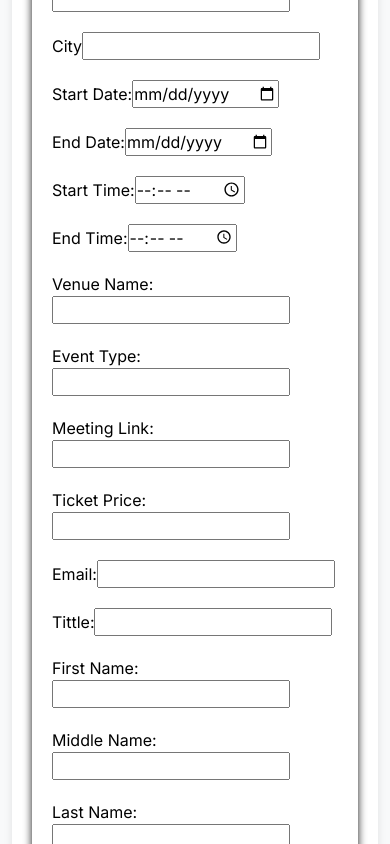
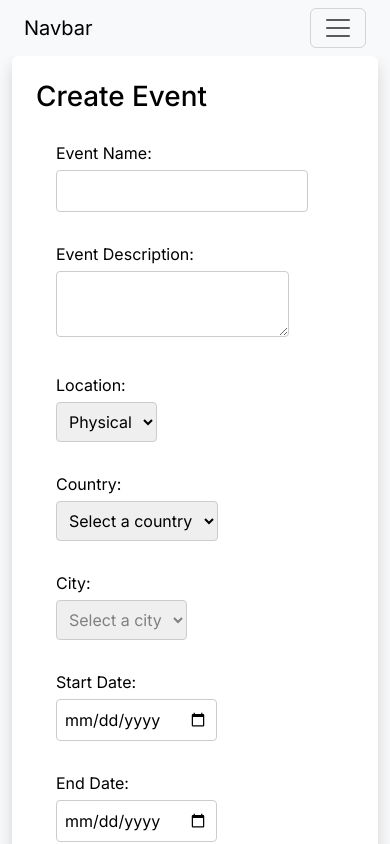
Before and after one commit to mobidev-attachees/techpass, a Next.js app: page /createevent in a window 390 px wide. Built offline with nearby package versions, Linux system fonts and the light colour scheme.

Commit message:
Modified the layout opf the create event foprm and added optional fields

```diff
--- a/src/app/createevent/page.jsx
+++ b/src/app/createevent/page.jsx
@@ -2,42 +2,63 @@
 "use client";
 import React, { useState } from "react";
 import Link from 'next/link';
-import { useRouter } from "next/navigation";
+import { useRouter } from "next/navigation"; // Fix import statement
 import styles from "./page.module.css";
 
 const createevent = () => {
   const [eventName, setEventName] = useState("");
   const [eventDescription, setEventDescription] = useState("");
-  const [location, setLocation] = useState("");
-  const [country, setCountry] = useState("");
-  const [city, setCity] = useState("");
+  const [location, setLocation] = useState('physical');
+  const [country, setCountry] = useState('');
+  const [city, setCity] = useState('');
   const [startDate, setStartDate] = useState("");
   const [endDate, setEndDate] = useState("");
   const [startTime, setStartTime] = useState("");
   const [endTime, setEndTime] = useState("");
-  const [venueName, setVenueName] = useState("");
-  const [eventType, setEventType] = useState("");
-  const [meetingLink, setMeetingLink] = useState("");
+  const [meetingLink, setMeetingLink] = useState('');
   const [email, setEmail] = useState("");
-  const [tittle, setTittle] = useState("");
+  const [tittle, setTittle] = useState(""); // Corrected spelling to "title"
   const [firstName, setFirstName] = useState("");
   const [middleName, setMiddleName] = useState("");
   const [lastName, setLastName] = useState("");
   const [phoneNumber, setPhoneNumber] = useState("");
+  const [ticketPrice, setTicketPrice] = useState("");
   const [websiteLink, setWebsiteLink] = useState("");
   const [facebookLink, setFacebookLink] = useState("");
-  const [ticketPrice, setTickectPrice] = useState("");
   const [instagramLink, setInstagramLink] = useState("");
   const [twitterLink, setTwitterLink] = useState("");
   const [error, setError] = useState("");
   const router = useRouter();
 
+  const countries = ['USA', 'Canada', 'UK'];
+  const citiesByCountry = {
+    'USA': ['New York', 'Los Angeles', 'Chicago'],
+    'Canada': ['Toronto', 'Vancouver', 'Montreal'],
+    'UK': ['London', 'Manchester', 'Birmingham']
+  };
+
+  const handleCountryChange = (e) => {
+    const selectedCountry = e.target.value;
+    setCountry(selectedCountry);
+    // Reset city when country changes
+    setCity('');
+  };
+
+  const handleCityChange = (e) => {
+    setCity(e.target.value);
+  };
 
   const handleCreateEvent = async (e) => {
     e.preventDefault();
-    setError("");  // Reset error message
+    setError(""); // Reset error message
 
-    if (!eventName || !eventDescription || !tittle || !location || !country || !city || !startTime || !endTime || !startDate || !endDate || !venueName || !meetingLink || !email || !ticketPrice ||!eventType ||!firstName ||!middleName ||!lastName ||!phoneNumber ||!websiteLink ||!facebookLink ||!instagramLink ||!twitterLink) {
+    // Check if any required field is empty
+    const requiredFields = [
+      eventName, eventDescription, tittle, location, country, city, startTime, endTime,
+      startDate, endDate, email, firstName, lastName, phoneNumber
+    ];
+
+    if (requiredFields.some(field => !field)) {
       setError("All fields are required");
       return;
     }
@@ -48,7 +69,11 @@ const createevent = () => {
         headers: {
           "Content-Type": "application/json",
         },
-        body: JSON.stringify({ eventName, eventDescription, tittle, location, country,city, startTime,endTime,startDate, endDate, venueName, meetingLink, email, ticketPrice, eventType, firstName, middleName, lastName, phoneNumber, websiteLink, facebookLink, instagramLink, twitterLink }),
+        body: JSON.stringify({
+          eventName, eventDescription, tittle, location, country, city, startTime, endTime,
+          startDate, endDate, meetingLink, email, ticketPrice, firstName,
+          middleName, lastName, phoneNumber
+        }),
       });
 
       if (response.ok) {
@@ -65,57 +90,63 @@ const createevent = () => {
 
   return (
     <div className="container">
-      <nav className={styles.navbar}>
-        <div className={styles.container}>
-          <Link href="/">
-            <p className={styles.brand}>Techpass</p>
-          </Link>
-          <button
-            className={`${styles.toggleBtn} ${styles["toggleBtn-lg"]}`}
-            aria-controls="responsive-navbar-nav"
-          >
-            <span className={styles.srOnly}>Toggle navigation</span>
-            <span className={styles.iconBar}></span>
-            <span className={styles.iconBar}></span>
-            <span className={styles.iconBar}></span>
+      <nav class="navbar navbar-expand-lg navbar-light bg-light">
+        <div class="container-fluid">
+          <a class="navbar-brand" href="#">Navbar</a>
+          <button class="navbar-toggler" type="button" data-bs-toggle="collapse" data-bs-target="#navbarSupportedContent" aria-controls="navbarSupportedContent" aria-expanded="false" aria-label="Toggle navigation">
+            <span class="navbar-toggler-icon"></span>
           </button>
-          <div className={styles.collapse}>
-            <ul className={`${styles.nav} ${styles["me-auto"]}`}>
-              <li className={styles.navItem}>
-                <Link href="/">
-                  <p className={styles.navLink}>Home</p>
-                </Link>
+          <div class="collapse navbar-collapse" id="navbarSupportedContent">
+            <ul class="navbar-nav me-auto mb-2 mb-lg-0">
+              <li class="nav-item">
+                <a class="nav-link active" aria-current="page" href="#">Home</a>
+              </li>
+              <li class="nav-item">
+                <a class="nav-link" href="#">Link</a>
+              </li>
+              <li class="nav-item dropdown">
+                <a class="nav-link dropdown-toggle" href="#" id="navbarDropdown" role="button" data-bs-toggle="dropdown" aria-expanded="false">
+                  Dropdown
+                </a>
+                <ul class="dropdown-menu" aria-labelledby="navbarDropdown">
+                  <li><a class="dropdown-item" href="#">Action</a></li>
+                  <li><a class="dropdown-item" href="#">Another action</a></li>
+                  <li><hr class="dropdown-divider"/></li>
+                  <li><a class="dropdown-item" href="#">Something else here</a></li>
+                </ul>
+              </li>
+              <li class="nav-item">
+                <a class="nav-link disabled" href="#" tabindex="-1" aria-disabled="true">Disabled</a>
               </li>
             </ul>
-            <ul className={styles.nav}>
-              <li className={styles.navItem}>
-                <Link href="/login">
-                  <p className={styles.navLink}>Login</p>
-                </Link>
-              </li>
-            </ul>
+            <form class="d-flex">
+              <input class="form-control me-2" type="search" placeholder="Search" aria-label="Search"/>
+              <button class="btn btn-outline-success" type="submit">Search</button>
+            </form>
           </div>
         </div>
       </nav>
-      <main style={{ display: 'flex', justifyContent: 'center', alignItems: 'center', height: '100vh' }}>
-        <div className="main-container form" style={{ maxWidth: '1400px', padding: '20px', backgroundColor: '#fff', borderRadius: '8px'}}>
-        <div className="form-wrapper" style={{ display: 'flex', flexDirection: 'column', alignItems: 'center', boxShadow: '0 4px 8px rgba(0, 0, 0, 0.9)' }}>
-            <h1 className={styles.heading}>Register</h1>
+      <main className="d-flex justify-content-center align-items-center" style={{ minHeight: '100vh' }}>
+      <div className="container">
+
+        <div className="row justify-content-center">
+          <div className="col-lg-10 bg-white p-4 rounded shadow">
+            <h1 className={styles.heading}>Create Event</h1>
             {error && <p className={styles.error}>{error}</p>}
-            <form onSubmit={handleCreateEvent} className={styles.form} style={{ width: 'auto' }}>
+            <form onSubmit={handleCreateEvent} className={styles.form}>
               <div className={styles.formGroup} style={{ marginBottom: '20px' }}>
-                <label htmlFor="eventName" className={styles.label}>EventName:</label>
+                <label htmlFor="eventName" className={styles.label}>Event Name:</label>
                 <input
                   type="text"
-                  name="EventName"
+                  name="eventName"
                   value={eventName}
                   onChange={(e) => setEventName(e.target.value)}
                   className={styles.input}
                 />
               </div>
-              <div className={styles.formGroup} style={{ marginBottom: '20px' }}>
-                <label htmlFor="eventDescription" className={styles.label}>EVentDescription:</label>
-                <input
+              <div className={styles.formGroup} style={{ marginBottom: '20px', width:'80%' }}>
+                <label htmlFor="eventDescription" className={styles.label}>Event Description:</label>
+                <textarea
                   type="text"
                   name="eventDescription"
                   value={eventDescription}
@@ -123,57 +154,88 @@ const createevent = () => {
                   className={styles.input}
                 />
               </div>
-              <div className={styles.formGroup} style={{ marginBottom: '20px' }}>
-                <label htmlFor="location" className={styles.label}>location:</label>
-                <input
-                  type="text"
+              <div className="row">
+                <div className={`col-md-${location === 'virtual' ? 6 : 4} ${styles.formGroup}`} style={{ marginBottom: '20px' }}>
+                  <label htmlFor="location" className={styles.label}>Location:</label>
+                  <select
                     name="location"
                     value={location}
                     onChange={(e) => setLocation(e.target.value)}
                     className={styles.input}
-                />
+                  >
+                    <option value="virtual">Virtual</option>
+                    <option value="physical">Physical</option>
+                  </select>
                 </div>
-              <div className={styles.formGroup} style={{ marginBottom: '20px' }}>
-                <label htmlFor="country" className={styles.label}>Country:</label>
+
+                {location === 'virtual' ? (
+                  <div className={`col-md-6 ${styles.formGroup}`} style={{ marginBottom: '20px' }}>
+                    <label htmlFor="meetingLink" className={styles.label}>Meeting Link:</label>
                     <input
                       type="text"
-                  name="country"
-                  value={country}
-                  onChange={(e) => setCountry(e.target.value)}
+                      name="meetingLink"
+                      value={meetingLink}
+                      onChange={(e) => setMeetingLink(e.target.value)}
                       className={styles.input}
                     />
                   </div>
-              <div className={styles.formGroup} style={{ marginBottom: '20px' }}>
-                <label htmlFor="city" className={styles.label}>City</label>
-                <input
-                  type="text"
+                ) : (
+                  <>
+                    <div className={`col-md-4 ${styles.formGroup}`} style={{ marginBottom: '20px' }}>
+                      <label htmlFor="country" className={styles.label}>Country:</label>
+                      <select
+                        name="country"
+                        value={country}
+                        onChange={handleCountryChange}
+                        className={styles.input}
+                      >
+                        <option value="">Select a country</option>
+                        {countries.map((country, index) => (
+                          <option key={index} value={country}>{country}</option>
+                        ))}
+                      </select>
+                    </div>
+                    <div className={`col-md-4 ${styles.formGroup}`} style={{ marginBottom: '20px' }}>
+                      <label htmlFor="city" className={styles.label}>City:</label>
+                      <select
                         name="city"
                         value={city}
-                  onChange={(e) => setCity(e.target.value)}
+                        onChange={handleCityChange}
                         className={styles.input}
-                />
+                        disabled={!country} // Disable city dropdown until country is selected
+                      >
+                        <option value="">Select a city</option>
+                        {country && citiesByCountry[country].map((city, index) => (
+                          <option key={index} value={city}>{city}</option>
+                        ))}
+                      </select>
                     </div>
-              <div className={styles.formGroup} style={{ marginBottom: '20px' }}>
+                  </>
+                )}
+              </div>
+
+              <div className="row">
+                <div className={`${styles.formGroup} col-md-3`} style={{ marginBottom: '20px' }}>
                   <label htmlFor="startDate" className={styles.label}>Start Date:</label>
                   <input
-                  type="Date"
+                    type="date"
                     name="startDate"
                     value={startDate}
                     onChange={(e) => setStartDate(e.target.value)}
                     className={styles.input}
                   />
                 </div>
-              <div className={styles.formGroup} style={{ marginBottom: '20px' }}>
+                <div className={`${styles.formGroup} col-md-3`} style={{ marginBottom: '20px' }}>
                   <label htmlFor="endDate" className={styles.label}>End Date:</label>
                   <input
-                  type="Date"
+                    type="date"
                     name="endDate"
                     value={endDate}
                     onChange={(e) => setEndDate(e.target.value)}
                     className={styles.input}
                   />
                 </div>
-              <div className={styles.formGroup} style={{ marginBottom: '20px' }}>
+                <div className={`${styles.formGroup} col-md-3`} style={{ marginBottom: '20px' }}>
                   <label htmlFor="startTime" className={styles.label}>Start Time:</label>
                   <input
                     type="time"
@@ -183,7 +245,7 @@ const createevent = () => {
                     className={styles.input}
                   />
                 </div>
-              <div className={styles.formGroup} style={{ marginBottom: '20px' }}>
+                <div className={`${styles.formGroup} col-md-3`} style={{ marginBottom: '20px' }}>
                   <label htmlFor="endTime" className={styles.label}>End Time:</label>
                   <input
                     type="time"
@@ -193,35 +255,6 @@ const createevent = () => {
                     className={styles.input}
                   />
                 </div>
-              <div className={styles.formGroup} style={{ marginBottom: '20px' }}>
-                <label htmlFor="venueName" className={styles.label}>Venue Name:</label>
-                <input
-                  type="text"
-                  name="venueName"
-                  value={venueName}
-                  onChange={(e) => setVenueName(e.target.value)}
-                  className={styles.input}
-                />
-              </div>
-              <div className={styles.formGroup} style={{ marginBottom: '20px' }}>
-                <label htmlFor="eventType" className={styles.label}>Event Type:</label>
-                <input
-                  type="text"
-                  name="eventType"
-                  value={eventType}
-                  onChange={(e) => setEventType(e.target.value)}
-                  className={styles.input}
-                />
-              </div>
-              <div className={styles.formGroup} style={{ marginBottom: '20px' }}>
-                <label htmlFor="meetingLink" className={styles.label}>Meeting Link:</label>
-                <input
-                  type="text"
-                  name="meetingLink"
-                  value={meetingLink}
-                  onChange={(e) => setMeetingLink(e.target.value)}
-                  className={styles.input}
-                />
               </div>
               <div className={styles.formGroup} style={{ marginBottom: '20px' }}>
                 <label htmlFor="ticketPrice" className={styles.label}>Ticket Price:</label>
@@ -229,20 +262,11 @@ const createevent = () => {
                   type="text"
                   name="ticketPrice"
                   value={ticketPrice}
-                  onChange={(e) => setTickectPrice(e.target.value)}
+                  onChange={(e) => setTicketPrice(e.target.value)}
                   className={styles.input}
                 />
               </div>
-              <div className={styles.formGroup} style={{ marginBottom: '20px' }}>
-                <label htmlFor="email" className={styles.label}>Email:</label>
-                <input
-                  type="email"
-                  name="email"
-                  value={email}
-                  onChange={(e) => setEmail(e.target.value)}
-                  className={styles.input}
-                />
-              </div>
+              <h2>Organizers Details</h2>
               <div className={styles.formGroup} style={{ marginBottom: '20px' }}>
                 <label htmlFor="tittle" className={styles.label}>Tittle:</label>
                 <input
@@ -288,16 +312,26 @@ const createevent = () => {
                 <input
                   type="text"
                   name="phoneNumber"
-                  value={websiteLink}
+                  value={phoneNumber}
                   onChange={(e) => setPhoneNumber(e.target.value)}
                   className={styles.input}
                 />
+                <div className={styles.formGroup} style={{ marginBottom: '20px' }}>
+                <label htmlFor="email" className={styles.label}>Email address:</label>
+                <input
+                  type="email"
+                  name="email"
+                  value={email}
+                  onChange={(e) => setEmail(e.target.value)}
+                  className={styles.input}
+                />
+              </div>
               </div>
               <div className={styles.formGroup} style={{ marginBottom: '20px' }}>
-                <label htmlFor="WebsiteLink" className={styles.label}>Website Link:</label>
+                <label htmlFor="websiteLink" className={styles.label}>Website Link:</label>
                 <input
                   type="text"
-                  name="websiteLinK"
+                  name="websiteLink"
                   value={websiteLink}
                   onChange={(e) => setWebsiteLink(e.target.value)}
                   className={styles.input}
@@ -334,10 +368,12 @@ const createevent = () => {
                 />
               </div>
               <button type="submit" className={`${styles.button} btn btn-primary`} style={{ width: 'auto' }}>
-                Publish event
+                Publish Event
               </button>
             </form>
+
             <p>Already have an account? <Link href="/login">Login</Link></p>
+          </div>
         </div>
         </div>
       </main>
--- a/src/app/createevent/page.module.css
+++ b/src/app/createevent/page.module.css
@@ -1,126 +1,64 @@
-/* page.module.css */
+/* External CSS */
+.label {
+  display: block;
+  margin-bottom: 5px;
+}
 
-/* Move these styles to a global CSS file or remove them if not necessary */
-/*
-html, body {
-  height: 100%;
-  margin: 0;
-  padding: 0;
+.input {
+  width: auto;
+  max-width: auto;
+  padding: 8px;
+  margin-bottom: 10px;
+  border: 1px solid #ccc;
+  border-radius: 4px;
+  box-sizing: border-box;
+  height: auto; /* Ensures input fields expand vertically */
 }
-*/
-.main{
-  background-color: #f4f8f6;
-}
-.body {
-  display: flex;
-  justify-content: center;
-  align-items: center;
-  min-height: 100vh; /* Ensure it takes up the full height of the viewport */
-  background-color: #616362; /* Optional: background color for better visibility */
+
+.formGroup {
+  margin-bottom: 20px;
 }
 
 .main-container {
+  width: 100%;
+   max-width: 1400px;
+  display: flex;
+    justify-content: center;
+    align-items: center;
+    margin: 20px;
+    background-color: whitesmoke;
+}
+
+.form {
+  width: 100%; /* Adjust the width of the form to fill the container */
+  max-width: 100%; /* Set maximum width to prevent overflow */
+  padding: 20px;
+  background-color: #fff;
+  border-radius: 8px;
+  box-sizing: border-box; /* Include padding and border in the width calculation */
+}
+
+.form-wrapper {
+  width: 100%;
+  max-width: calc(1200px * 0.75);
+  padding: 20px;
+  background-color: white;
+  border-radius: 8px;
+  box-shadow: 0 4px 8px rgba(0, 0, 0, 0.9);
+  margin-right: 20px;
+}
+
+.main-wrapper {
   display: flex;
   flex-direction: column;
   align-items: center;
-  width: 100%;
-  max-width: 1200px;
+  justify-content: center;
+  min-height: 100vh;
+  width: calc(1200px * 0.75);;
 }
 
-.form-wrapper {
-  width: auto;
-  max-width: 600px;
-  padding: 20px;
-  background-color: #fff;
-  border-radius: 8px;
-  box-shadow: 0 4px 8px rgba(0, 0, 0, 0.1);
-  margin-bottom: 20px;
+.input:focus {
+  border: 2px solid #007bff; /* Change border color on focus */
+  box-shadow: 0 0 5px #007bff; /* Add blue glow effect */
+  outline: none; /* Remove default focus outline */
 }
-
-.form-group {
-  margin-bottom: 20px;
-}
-
-.btn {
-  width: auto; /* Adjust width as needed */
-}
-/* page.module.css */
-
-.navbar {
-  background-color: #faf5f5; /* Example background color */
-  color: #030303;
-}
-
-.container {
-  display: flex;
-  align-items: center;
-  justify-content: space-between;
-  padding: 1rem;
-}
-
-.brand {
-  color: #0c0c0c; /* Example text color */
-  font-size: 1.5rem;
-  text-decoration: none;
-}
-
-.toggleBtn {
-  background-color: transparent;
-  border: none;
-  cursor: pointer;
-  padding: 0.25rem 0.5rem;
-}
-
-.toggleBtn-lg {
-  display: none; /* Example: hide on larger screens */
-}
-
-.srOnly {
-  position: absolute;
-  width: 1px;
-  height: 1px;
-  padding: 0;
-  margin: -1px;
-  overflow: hidden;
-  clip: rect(0, 0, 0, 0);
-  white-space: nowrap;
-  border: 0;
-}
-
-.iconBar {
-  background-color: #fff; /* Example icon color */
-  display: block;
-  width: 1.5rem;
-  height: 0.2rem;
-  margin: 0.25rem auto;
-}
-
-.collapse {
-  display: flex;
-  flex-grow: 1;
-  justify-content: flex-end;
-}
-
-.nav {
-  display: flex;
-  list-style: none;
-  margin: 0;
-  padding: 0;
-}
-
-.navItem {
-  margin-left: 1rem; /* Example spacing between nav items */
-}
-
-.navLink {
-  color: #0c0c0c; /* Example text color */
-  text-decoration: none;
-}
-
-/* Additional styles for the image within the navbar */
-.navImage {
-  max-width: 50px; /* Ensure the image doesn't exceed the width of its container */
-  max-height: 50px; /* Ensure the image doesn't exceed the height of its container */
-  margin-right: 0.5rem; /* Example margin between image and text */
-  border-radius: 100%;
-}
--- a/src/pages/api/createEvent.js
+++ b/src/pages/api/createEvent.js
@@ -1,6 +1,5 @@
-//pages\api\createEvent.js
+// pages/api/createEvent.js
 import { PrismaClient } from '@prisma/client';
-
 
 const prisma = new PrismaClient();
 
@@ -9,47 +8,34 @@ export default async function handler(req, res) {
     return res.status(405).json({ message: 'Method Not Allowed' });
   }
 
-  const { eventName, eventDescription, tittle, location, country,city, startTime,endTime,startDate, endDate, venueName, meetingLink, email, ticketPrice, eventType, firstName, middleName, lastName, phoneNumber, websiteLink, facebookLink, instagramLink, twitterLink } = req.body;
+  const {
+    eventName, eventDescription, tittle, location, country, city, startTime, endTime,
+    startDate, endDate, meetingLink, email, ticketPrice, firstName,
+    middleName, lastName, phoneNumber, websiteLink, facebookLink, instagramLink, twitterLink
+  } = req.body;
 
   // Basic input validation
-  if (!eventName || !eventDescription || !tittle || !location || !country || !city || !startTime || !endTime || !startDate || !endDate || !venueName || !meetingLink || !email || !ticketPrice ||!eventType ||!firstName ||!middleName ||!lastName ||!phoneNumber ||!websiteLink ||!facebookLink ||!instagramLink ||!twitterLink)
-    {
+  const requiredFields = [
+    eventName, eventDescription, tittle, location, country, city, startTime, endTime,
+    startDate, endDate, meetingLink, email, ticketPrice, firstName,
+    lastName, phoneNumber
+  ];
+
+  if (requiredFields.some(field => !field)) {
     return res.status(400).json({ message: 'All fields are required' });
   }
 
   try {
-
-    // Create the user
+    // Create the event
     const newEvent = await prisma.storeEvent.create({
       data: {
-        eventName,
-          eventDescription,
-          tittle,
-          location,
-          country,
-          city,
-          startTime,
-          endTime,
-          startDate,
-          endDate,
-          venueName,
-          eventType,
-          email,
-          meetingLink,
-          ticketPrice,
-          firstName,
-          middleName,
-          lastName,
-          phoneNumber,
-          websiteLink,
-          facebookLink,
-          instagramLink,
-          twitterLink,
-
+        eventName, eventDescription, tittle, location, country, city, startTime, endTime,
+        startDate, endDate, meetingLink, email, ticketPrice, firstName,
+        middleName, lastName, phoneNumber, websiteLink, facebookLink, instagramLink, twitterLink,
       },
     });
 
-    return res.status(201).json({ message: 'event creation successful' });
+    return res.status(201).json({ message: 'Event creation successful', data: newEvent });
   } catch (error) {
     console.error('Event creation error:', error);
     return res.status(500).json({ message: 'An error occurred during event creation', error: error.message });
```
Also changed, not shown: 2 other files (tests, documents, lock files or other folders). Lines whose indentation alone changed are shown as unchanged.
